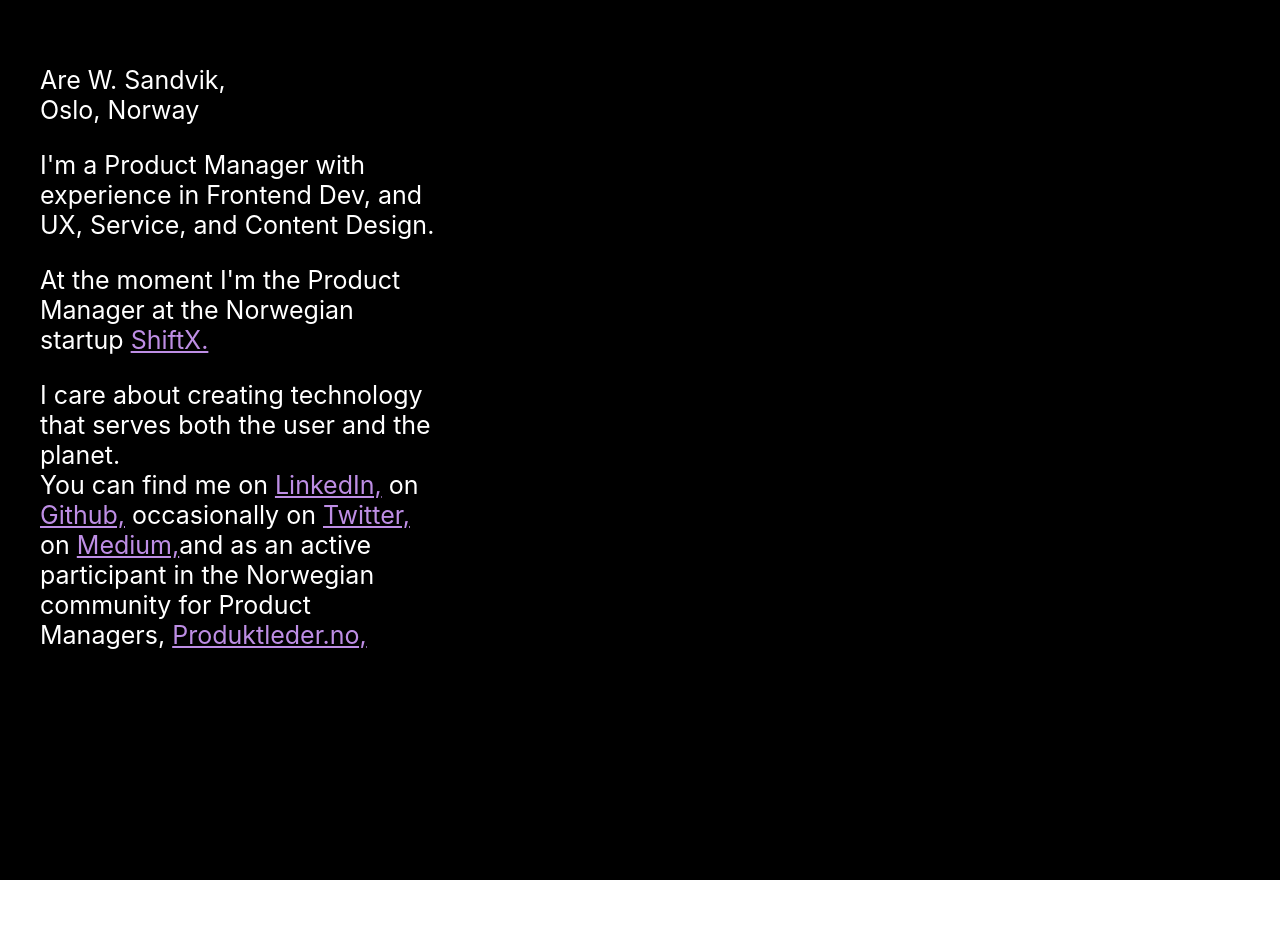
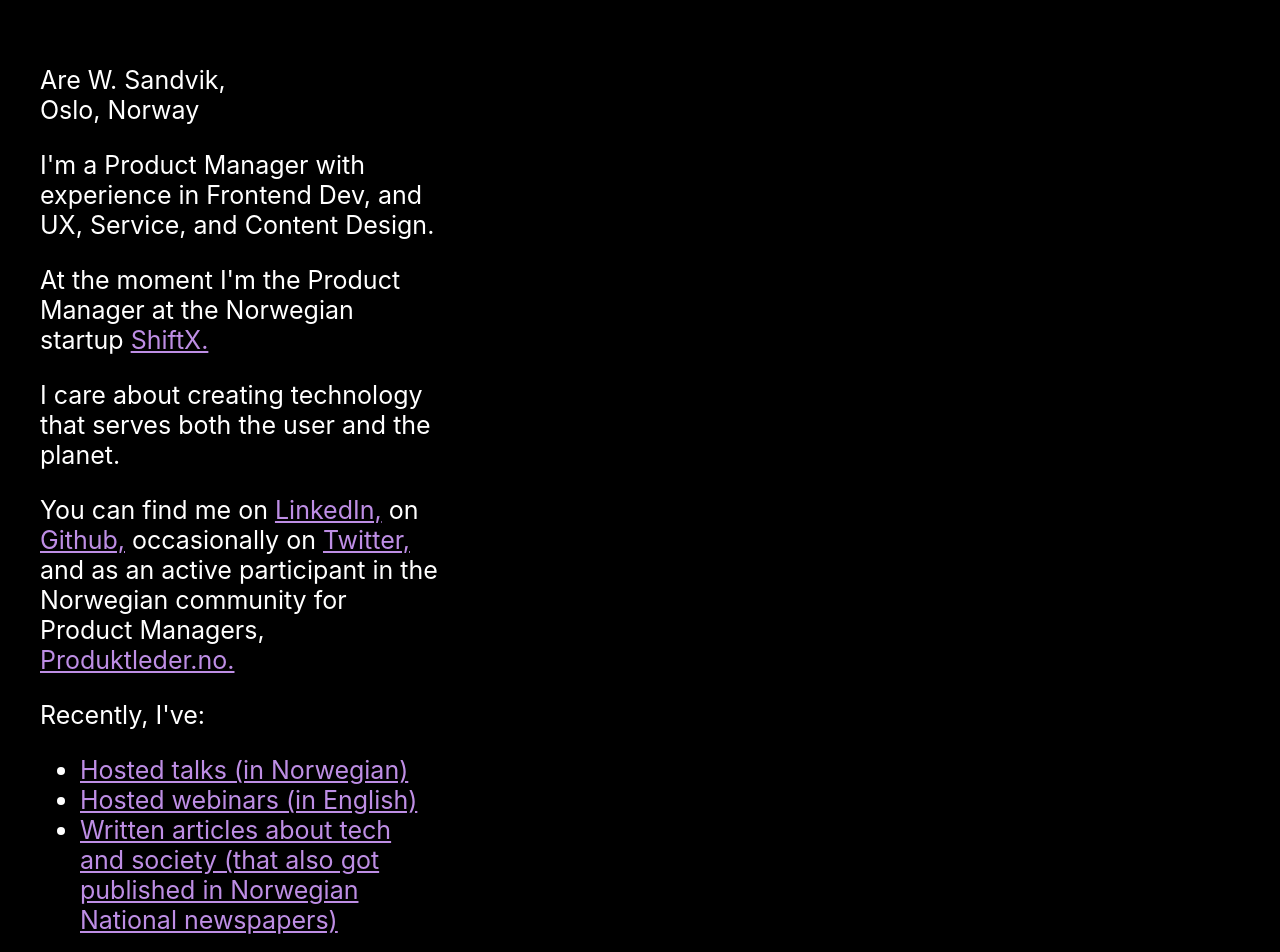
Before and after one commit to arews/portfolio, a React (Create React App) app in the folder web/: page / in a window 1280 px wide. Shown: the top 952 px of the page. Before the commit the page ends 880 px from the top, so only its background shows below. Built offline with nearby package versions, Linux system fonts and the light colour scheme.

Commit message:
rewritten App.js

```diff
--- a/web/src/App.js
+++ b/web/src/App.js
@@ -18,7 +18,8 @@
           ShiftX.
         </a>
         </p>
-        <p>I care about creating technology that serves both the user and the planet.<br/>
+        <p>I care about creating technology that serves both the user and the planet.</p>
+        <p>
           You can find me on <a
           className="App-link"
           href="https://www.linkedin.com/in/aresan/"
@@ -31,18 +32,36 @@
           className="App-link"
           href="https://twitter.com/AreSandvik"
           rel="noopener noreferrer"
-        > Twitter,</a> on <a
+        > Twitter,</a> and as an active participant in the Norwegian community for Product Managers, <a
+          className="App-link"
+          href="https://produktleder.no"
+          rel="noopener noreferrer"
+        > Produktleder.no.
+        </a>
+        </p>
+        <p>
+          Recently, I've:
+          <ul>
+            <li><a
+             className="App-link"
+             href="https://www.youtube.com/watch?v=YKRKsoqCmAI"
+             rel="noopener noreferrer"
+             > Hosted talks (in Norwegian)
+            </a></li>
+            <li><a
+             className="App-link"
+             href="https://www.youtube.com/watch?v=6gG5QyPxQmM"
+             rel="noopener noreferrer"
+             > Hosted webinars (in English)
+            </a></li>
+            <li>
+              <a
           className="App-link"
           href="https://are-w-sandvik.medium.com/"
           rel="noopener noreferrer"
-        > Medium,
-        </a>
-          and as an active participant in the Norwegian community for Product Managers, <a
-          className="App-link"
-          href="https://produktleder.no"
-          rel="noopener noreferrer"
-        > Produktleder.no,
-        </a>
+        > Written articles about tech and society (that also got published in Norwegian National newspapers)
+        </a> </li>
+          </ul>
         </p>
         </div>
       </header>
```
